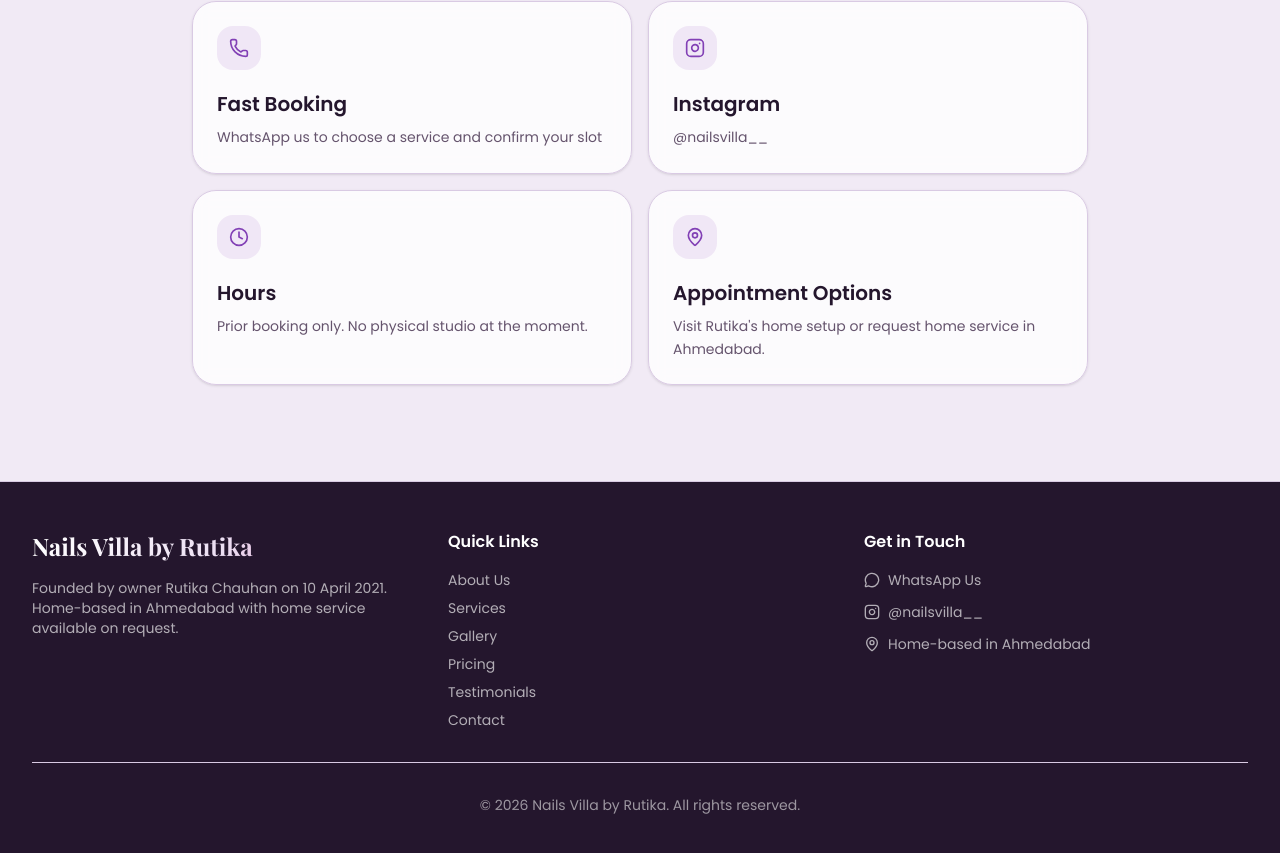
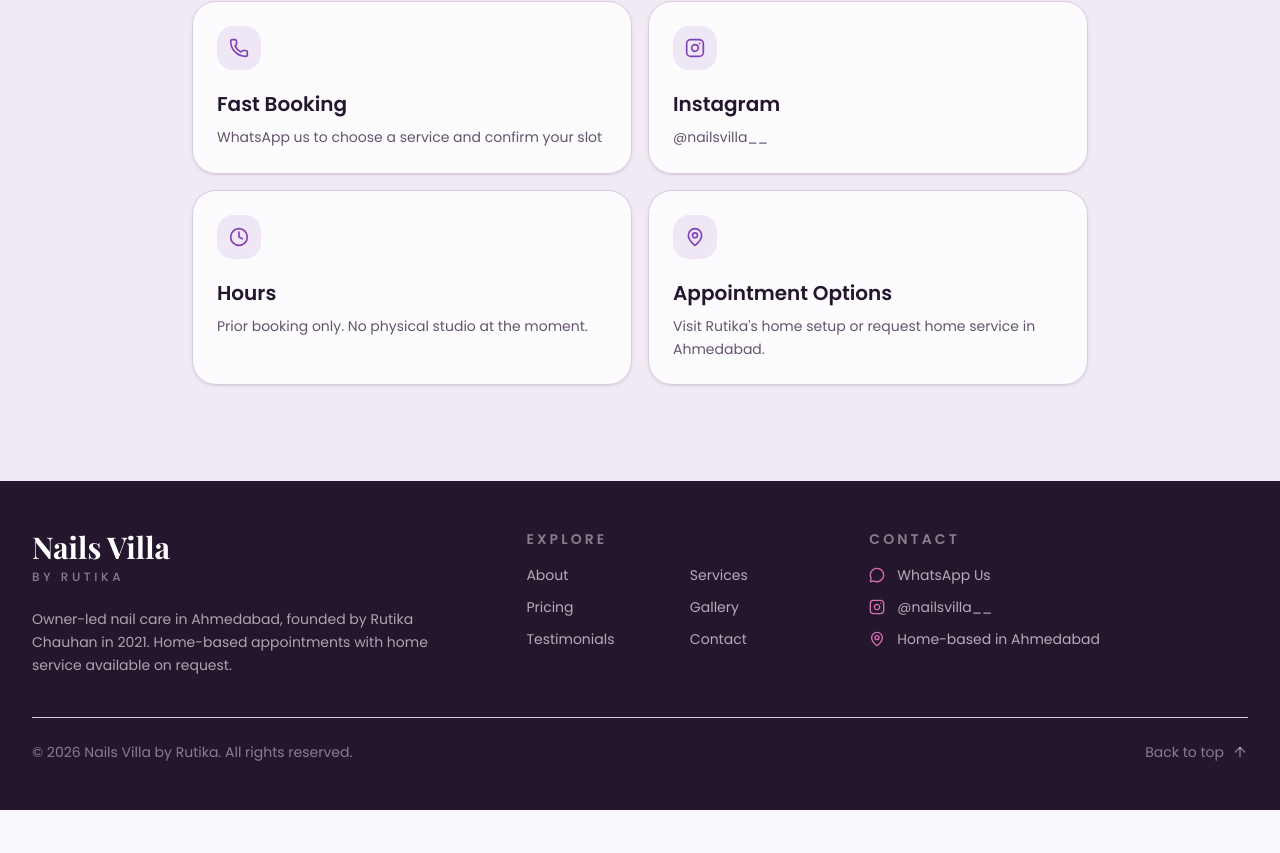
Before and after one commit to sergio1612/nailsvilla, a Next.js app: page / in a window 1280 px wide. Shown: the part 9271-10124 px from the top of the page. After the commit the page ends 10081 px from the top, so only its background shows below. Built offline with nearby package versions, Linux system fonts and the light colour scheme.

Commit message:
Revamped footer

```diff
--- a/components/Footer.tsx
+++ b/components/Footer.tsx
@@ -1,115 +1,100 @@
 "use client"
 
-import { Instagram, MapPin, MessageCircle } from "lucide-react"
+import { ArrowUp, Instagram, MapPin, MessageCircle } from "lucide-react"
 
 export function Footer() {
   const currentYear = new Date().getFullYear()
 
+  const quickLinks = [
+    { label: "About", href: "#about" },
+    { label: "Services", href: "#services" },
+    { label: "Pricing", href: "#pricing" },
+    { label: "Gallery", href: "#gallery" },
+    { label: "Testimonials", href: "#testimonials" },
+    { label: "Contact", href: "#contact" },
+  ]
+
   return (
-    <footer className="bg-foreground text-white border-t border-white/10">
-      <div className="container mx-auto px-4 sm:px-6 lg:px-8 py-12">
-        <div className="grid grid-cols-1 md:grid-cols-3 gap-8">
-          {/* Brand Section */}
-          <div>
-            <h2 className="text-2xl font-bold bg-linear-to-r from-white via-secondary to-accent bg-clip-text text-transparent mb-4 font-display">
-              Nails Villa by Rutika
-            </h2>
-            <p className="text-white/65 text-sm">
-              Founded by owner Rutika Chauhan on 10 April 2021. Home-based in
-              Ahmedabad with home service available on request.
+    <footer className="bg-foreground text-white">
+      <div className="container mx-auto px-4 py-12 sm:px-6 lg:px-10 xl:px-8">
+        <div className="grid grid-cols-1 gap-10 border-b border-white/10 pb-10 lg:grid-cols-[1.2fr_0.8fr_1fr]">
+          <div className="max-w-md">
+            <a href="#hero" className="inline-block">
+              <span className="block font-display text-3xl font-bold">
+                Nails Villa
+              </span>
+              <span className="mt-1 block text-xs font-medium uppercase tracking-[0.3em] text-white/45">
+                by Rutika
+              </span>
+            </a>
+
+            <p className="mt-5 text-sm leading-relaxed text-white/62">
+              Owner-led nail care in Ahmedabad, founded by Rutika Chauhan in
+              2021. Home-based appointments with home service available on
+              request.
             </p>
           </div>
 
-          {/* Quick Links */}
           <div>
-            <h3 className="font-semibold mb-4">Quick Links</h3>
-            <ul className="space-y-2 text-sm">
-              <li>
+            <h3 className="mb-4 text-sm font-semibold uppercase tracking-[0.22em] text-white/45">
+              Explore
+            </h3>
+            <nav className="grid grid-cols-2 gap-x-6 gap-y-3 text-sm">
+              {quickLinks.map((link) => (
                 <a
-                  href="#about"
-                className="text-white/65 hover:text-white transition-colors"
+                  key={link.href}
+                  href={link.href}
+                  className="text-white/65 transition-colors hover:text-white"
                 >
-                  About Us
+                  {link.label}
                 </a>
-              </li>
-              <li>
-                <a
-                  href="#services"
-                  className="text-white/65 hover:text-white transition-colors"
-                >
-                  Services
-                </a>
-              </li>
-              <li>
-                <a
-                  href="#gallery"
-                  className="text-white/65 hover:text-white transition-colors"
-                >
-                  Gallery
-                </a>
-              </li>
-              <li>
-                <a
-                  href="#pricing"
-                  className="text-white/65 hover:text-white transition-colors"
-                >
-                  Pricing
-                </a>
-              </li>
-              <li>
-                <a
-                  href="#testimonials"
-                  className="text-white/65 hover:text-white transition-colors"
-                >
-                  Testimonials
-                </a>
-              </li>
-              <li>
-                <a
-                  href="#contact"
-                  className="text-white/65 hover:text-white transition-colors"
-                >
-                  Contact
-                </a>
-              </li>
-            </ul>
+              ))}
+            </nav>
           </div>
 
-          {/* Contact Info */}
           <div>
-            <h3 className="font-semibold mb-4">Get in Touch</h3>
+            <h3 className="mb-4 text-sm font-semibold uppercase tracking-[0.22em] text-white/45">
+              Contact
+            </h3>
             <div className="space-y-3 text-sm">
               <a
                 href="https://wa.me/919429031140"
                 target="_blank"
                 rel="noopener noreferrer"
-                className="flex items-center gap-2 text-white/65 hover:text-white transition-colors"
+                className="flex items-center gap-3 text-white/65 transition-colors hover:text-white"
               >
-                <MessageCircle className="h-4 w-4" />
+                <MessageCircle className="h-4 w-4 text-accent" />
                 <span>WhatsApp Us</span>
               </a>
               <a
                 href="https://instagram.com/nailsvilla__"
                 target="_blank"
                 rel="noopener noreferrer"
-                className="flex items-center gap-2 text-white/65 hover:text-white transition-colors"
+                className="flex items-center gap-3 text-white/65 transition-colors hover:text-white"
               >
-                <Instagram className="h-4 w-4" />
+                <Instagram className="h-4 w-4 text-accent" />
                 <span>@nailsvilla__</span>
               </a>
               <a
                 href="#contact"
-                className="flex items-center gap-2 text-white/65 hover:text-white transition-colors"
+                className="flex items-center gap-3 text-white/65 transition-colors hover:text-white"
               >
-                <MapPin className="h-4 w-4" />
+                <MapPin className="h-4 w-4 text-accent" />
                 <span>Home-based in Ahmedabad</span>
               </a>
             </div>
           </div>
         </div>
 
-        <div className="mt-8 pt-8 border-t border-white/10 text-center text-sm text-white/55">
+        <div className="mt-6 flex flex-col gap-4 text-sm text-white/45 sm:flex-row sm:items-center sm:justify-between">
           <p>&copy; {currentYear} Nails Villa by Rutika. All rights reserved.</p>
+          <a
+            href="#hero"
+            className="inline-flex items-center gap-2 transition-colors hover:text-white"
+          >
+            Back to top
+            <ArrowUp className="h-4 w-4" />
+          </a>
         </div>
       </div>
     </footer>
```
